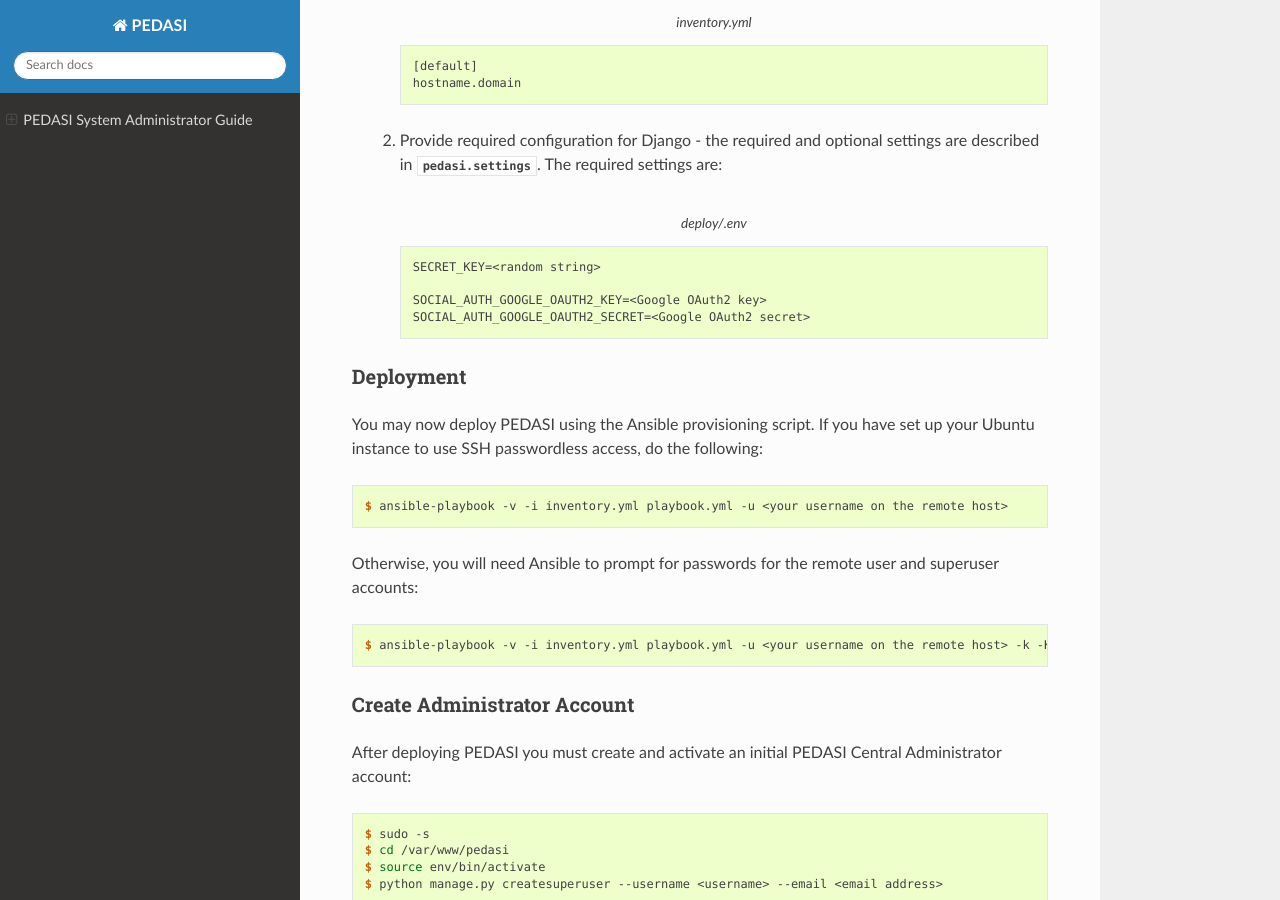
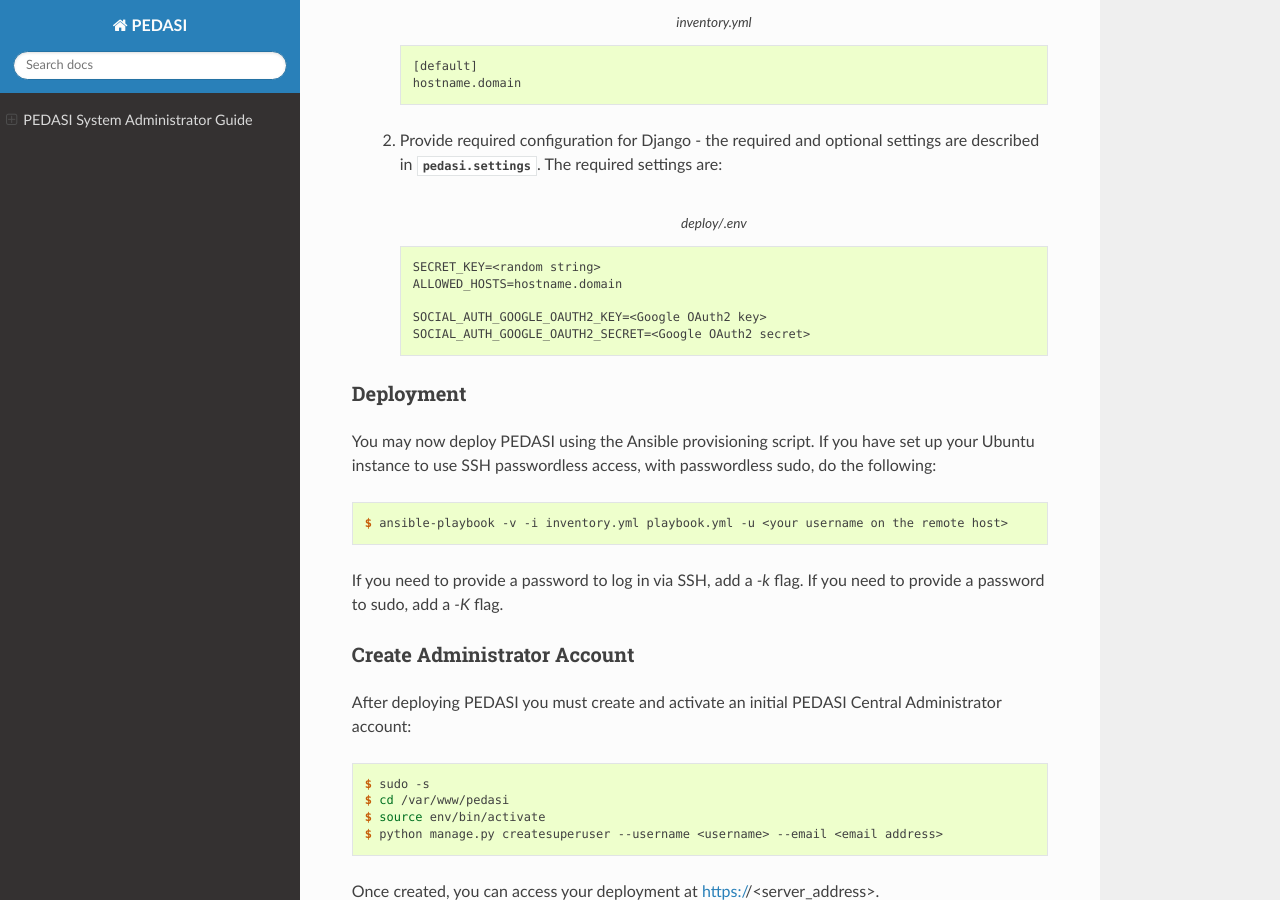
Before and after one commit to tiferrei/PEDASI, a Sphinx documentation site: the page built from docs/source/guide_administrator.rst, in a window 1280 px wide and 900 px high, scrolled down 1531 px. Built offline with Sphinx 7.4.7 and the Read the Docs theme 2.0.0, drawn with Linux system fonts in a browser that asks for light colours; the version number could not be read and is left out.

Commit message:
Add Ansible password flags to admin docs

```diff
--- a/docs/source/guide_administrator.rst
+++ b/docs/source/guide_administrator.rst
@@ -80,6 +80,7 @@
       :caption: deploy/.env
 
       SECRET_KEY=<random string>
+      ALLOWED_HOSTS=hostname.domain
 
       SOCIAL_AUTH_GOOGLE_OAUTH2_KEY=<Google OAuth2 key>
       SOCIAL_AUTH_GOOGLE_OAUTH2_SECRET=<Google OAuth2 secret>
@@ -88,17 +89,14 @@
 Deployment
 ^^^^^^^^^^
 
-You may now deploy PEDASI using the Ansible provisioning script. If you have set up your Ubuntu instance to use SSH passwordless access, do the following:
+You may now deploy PEDASI using the Ansible provisioning script. If you have set up your Ubuntu instance to use SSH passwordless access, with passwordless sudo, do the following:
 
 .. code-block:: console
 
    $ ansible-playbook -v -i inventory.yml playbook.yml -u <your username on the remote host>
 
-Otherwise, you will need Ansible to prompt for passwords for the remote user and superuser accounts:
-
-.. code-block:: console
-
-   $ ansible-playbook -v -i inventory.yml playbook.yml -u <your username on the remote host> -k -K
+If you need to provide a password to log in via SSH, add a `-k` flag.
+If you need to provide a password to sudo, add a `-K` flag.
 
 
 Create Administrator Account
```
